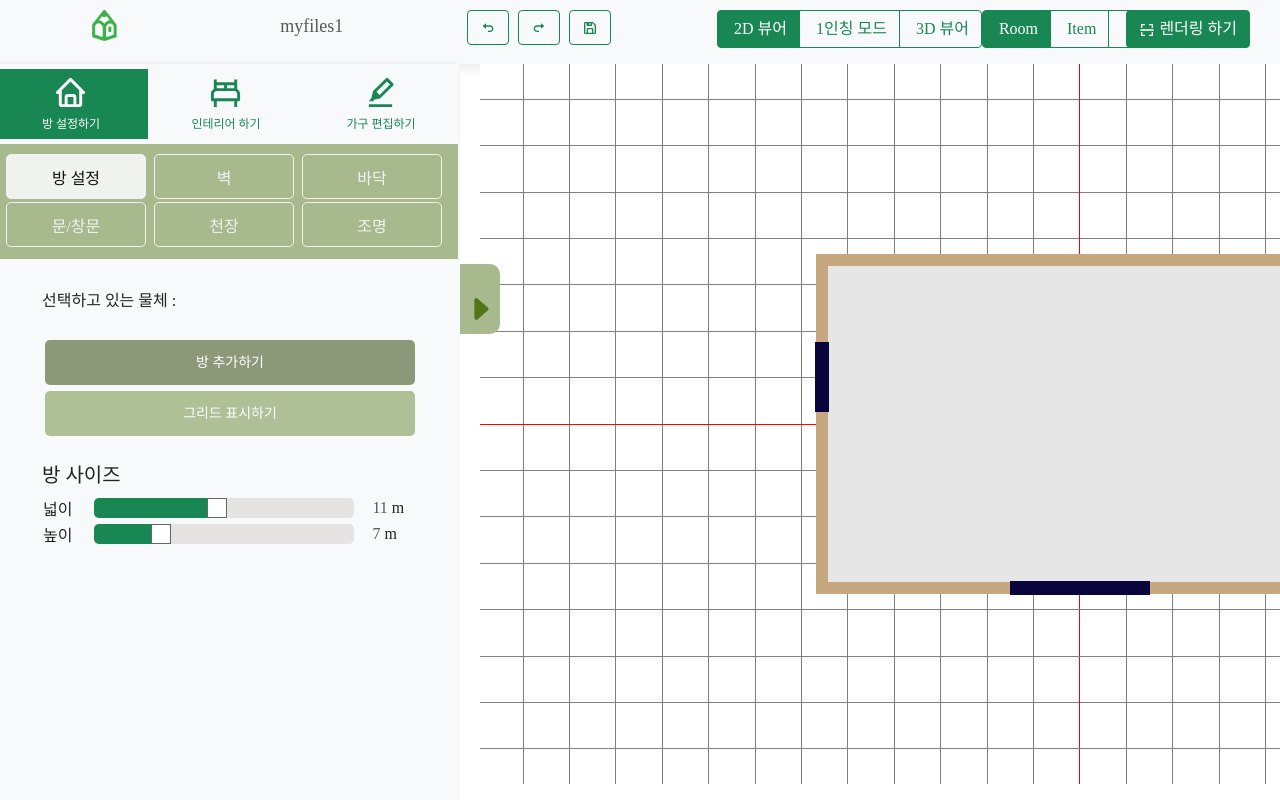
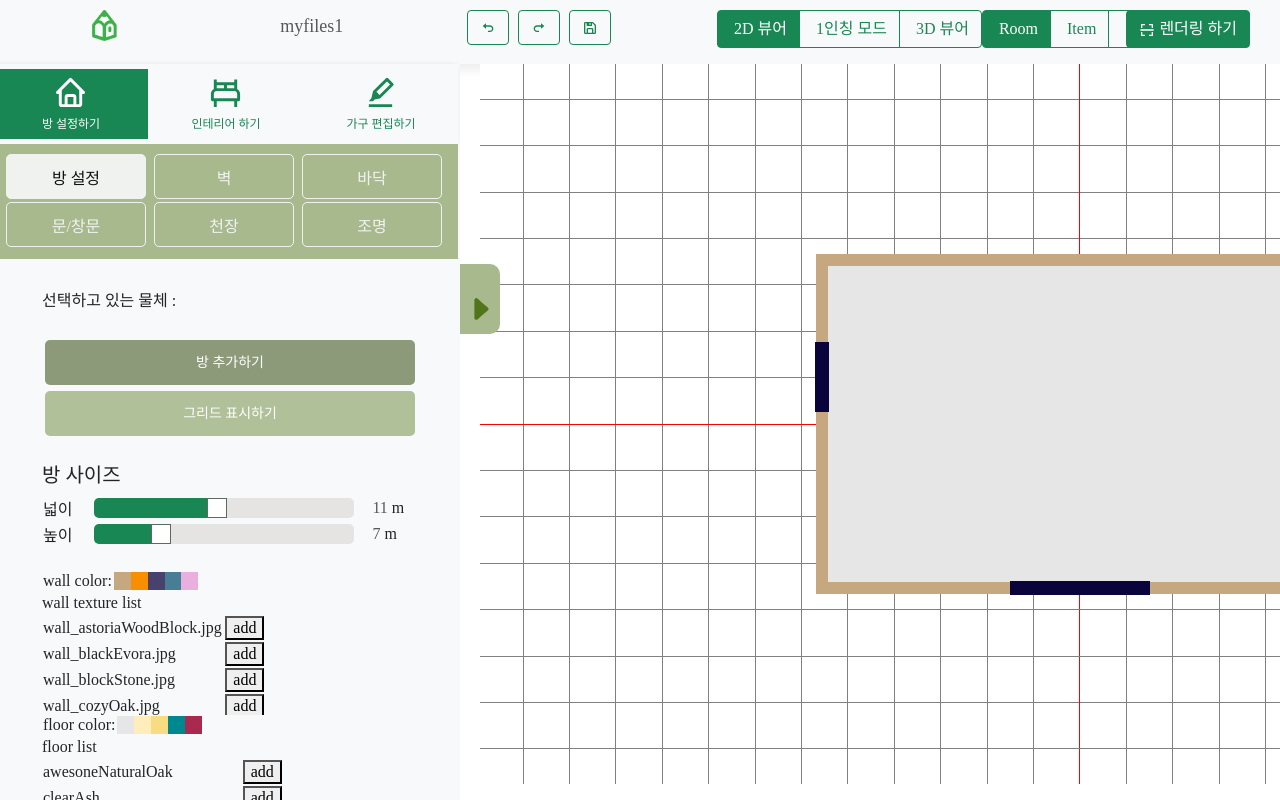
Before and after one commit to SketchHome/SketchHome_Editor, a React app: page /editor in a window 1280 px wide. Shown: the top 800 px of the page. Built offline with nearby package versions, Linux system fonts and the light colour scheme; a web font is replaced by a local one.

Commit message:
Modify Btn Error (1) 하위 컴포넌트에서 모든 화면에 보여주지 않으므로 eventListener null문제 발생 -> 해결

```diff
--- a/src/HomeEditor/Detailer/Detailer.js
+++ b/src/HomeEditor/Detailer/Detailer.js
@@ -87,7 +87,7 @@ const Ceiling = (props) => {
 //room, door, window 설정 : 방 추가, 방 넓이 높이 조절, 문/창문 추가하기
 const Room = (props) => {
     return(
-        <div style={{display: props.visible}}>
+        <div>
             <div>선택하고 있는 물체 : <span id="target_name"></span></div> <br/>
             <button id="Add_Room_btn" className="category-select-btns" style={{ width: "370px" }}>방 추가하기</button>
             <br/>
@@ -122,7 +122,7 @@ const Room = (props) => {
 
 const AddWF = (props) => {
     return (
-        <div style={{display: props.visible}}>
+        <div>
             door, window list
             <table>
                 <tbody>
@@ -247,7 +247,6 @@ export {Ceiling}; //천장 설정 : 천장 ON/OFF
 
 export {AddWF}; //창문 문 추가
 
-
 /*
 export {itemList}; //아이템 목록
 export {wallList}; //벽 목록
--- a/src/HomeEditor/Editor.js
+++ b/src/HomeEditor/Editor.js
@@ -109,24 +109,16 @@ class Editor extends Component {
 				wallLists={<WallList/>}
 				floorColors={<FWColor/>}
 				floorLists={<FloorList/>}
-				/>
-				{/*이 부분이 완벽하게 되지 않는다. 추후 수정 필요
 				addWfs={<AddWF />}
 				moveThings={<MoveThings />}
 				ceilings={<Ceiling />}
 				lights={<Light/>}
-				*/}
+				/>
 				<div
 					className="Scene"
 					style={{ width: "150vh", height: "90vh", marginLeft: "-10vh" }}
 					ref={(mount) => { this.mount = mount }} />
-
-				<EditMode visible="none"/>
-				<MoveThings visible="none"/>
-				<Light visible="none"/>
 				<Item visible="none"/> {/*아이템 사이즈 조절은 아직 안 넣음*/}
-				<Ceiling visible="none"/>
-				<AddWF visible="none"/>
 			</div>
 		)
 	}
--- a/src/components/clickBtn.js
+++ b/src/components/clickBtn.js
@@ -25,6 +25,14 @@ function clickBtn(props) {
           <div>
             {props.room}
             {props.showInfo}
+            {props.wallColor}
+            {props.wallList}
+            {props.floorColor}
+            {props.floorList}
+            {props.addWf}
+            {props.moveThing}
+            {props.ceiling}
+            {props.light}
           </div>
         );
       }
--- a/src/components/index.css
+++ b/src/components/index.css
@@ -19,7 +19,7 @@ a:hover{
 .colorDiv{
     background-color: #C4E6CE;
     width: 100%;
-    height: 90vh;
+    height: 100%;
 }
 
 .btnImage {
```
